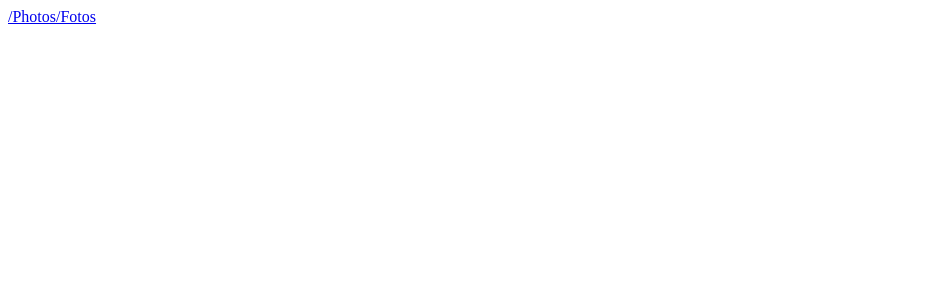
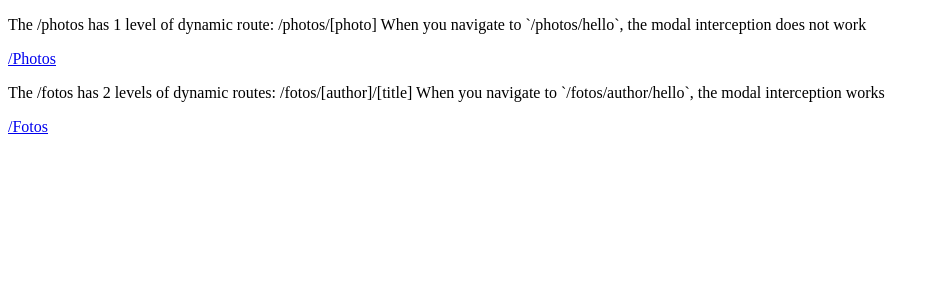
Before and after one commit to khuezy/sst-next-10, a Next.js app in the folder packages/web/: page / in a window 1280 px wide. Shown: the top 300 px of the page, without its empty margins (0-939 px from the left). Built offline with nearby package versions, Linux system fonts and the light colour scheme.

Commit message:
update text

```diff
--- a/packages/web/app/fotos/@modal/(.)[author]/[title]/page.tsx
+++ b/packages/web/app/fotos/@modal/(.)[author]/[title]/page.tsx
@@ -1,5 +1,6 @@
 export default function ModalPhoto({ params }: any) {
   return <div>
     This is a modal of photo {params.author} {params.title}
+    <p style={{ color: 'green' }}>You should see me on modal interception.</p>
   </div>
 }
--- a/packages/web/app/fotos/[author]/[title]/page.tsx
+++ b/packages/web/app/fotos/[author]/[title]/page.tsx
@@ -1,3 +1,6 @@
 export default function foto({ params }: any) {
-  return <div>Foto {params.title}</div>
+  return <div>params.title: {params.title}
+    <p style={{ color: 'red' }}>If you see this after clicking on the button, then it means modal interception isn't working.
+      You should only see me on full page reload.
+    </p></div>
 }
--- a/packages/web/app/fotos/page.tsx
+++ b/packages/web/app/fotos/page.tsx
@@ -2,6 +2,6 @@ import Link from 'next/link'
 export default function Page() {
   return <div>
     Open modal:
-    <Link href="/fotos/person/1">Go</Link>
+    <Link href="/fotos/person/1">Click me to open modal</Link>
   </div>
 }
--- a/packages/web/app/page.tsx
+++ b/packages/web/app/page.tsx
@@ -1,7 +1,17 @@
 import Link from 'next/link'
 export default function Home() {
   return <div>
-    <Link href="/photos">/Photos</Link>
-    <Link href="/fotos">/Fotos</Link>
+    <p>The /photos has 1 level of dynamic route: /photos/[photo]
+      When you navigate to `/photos/hello`, the modal interception does not work
+    </p>
+    <div>
+      <Link href="/photos">/Photos</Link>
+    </div>
+
+    <p>The /fotos has 2 levels of dynamic routes: /fotos/[author]/[title]
+      When you navigate to `/fotos/author/hello`, the modal interception works
+    </p>
+    <div><Link href="/fotos">/Fotos</Link></div>
+
   </div>
 }
--- a/packages/web/app/photos/@modal/(.)[photo]/page.tsx
+++ b/packages/web/app/photos/@modal/(.)[photo]/page.tsx
@@ -1,5 +1,5 @@
 export default function ModalPhoto({ params }: any) {
   return <div>
-    This is a modal of photo {params.photo}
+    This is a modal of photo {params.photo}. If you see this, then modal interception is working.
   </div>
 }
--- a/packages/web/app/photos/[photo]/page.tsx
+++ b/packages/web/app/photos/[photo]/page.tsx
@@ -1,3 +1,7 @@
 export default function Photo({ params }: any) {
-  return <div>Photo {params.photo}</div>
+  return <div>params.photo: {params.photo}
+    <p style={{ color: 'red' }}>If you see this page after click on the button, that means modal inteception did not work.
+      You should see this on a full page refresh.
+    </p>
+  </div>
 }
--- a/packages/web/app/photos/page.tsx
+++ b/packages/web/app/photos/page.tsx
@@ -2,6 +2,6 @@ import Link from 'next/link'
 export default function Page() {
   return <div>
     Open modal:
-    <Link href="/photos/1">Go</Link>
+    <Link href="/photos/hello">Click me to open modal</Link>
   </div>
 }
```
